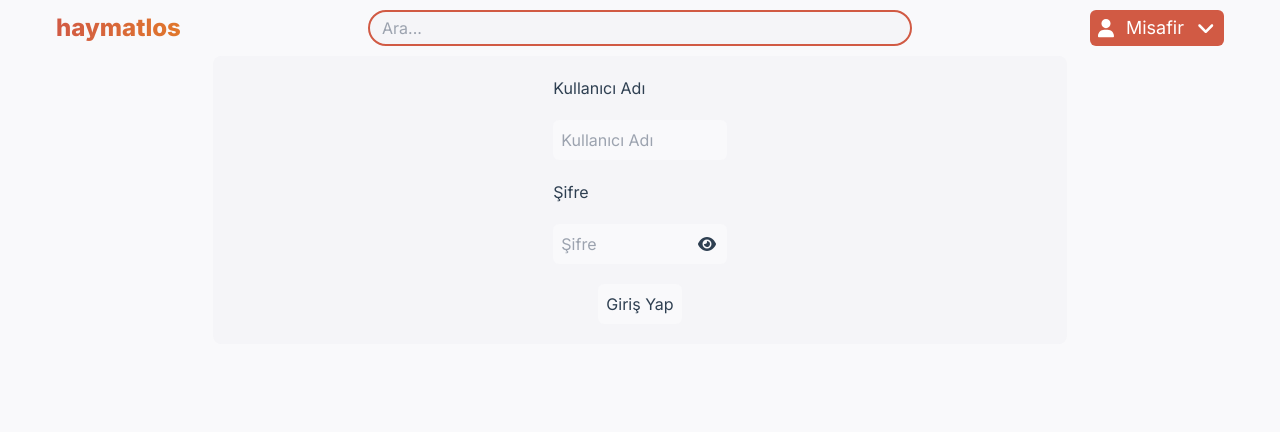
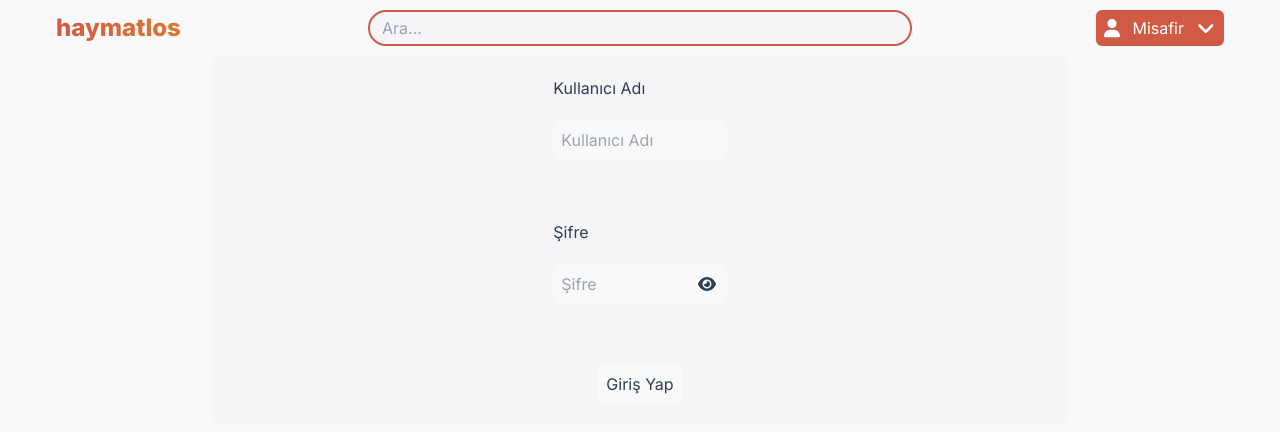
Before and after one commit to mufurkand/haymatlos-frontend, a Next.js app: page /log-in in a window 1280 px wide. Shown: the top 432 px of the page. Built offline with nearby package versions, Linux system fonts and the light colour scheme.

Commit message:
Add input validation and error checks to log-in route

```diff
--- a/components/LogInForm.jsx
+++ b/components/LogInForm.jsx
@@ -1,35 +1,54 @@
 "use client";
 
 import { useState } from "react";
-
 import Input from "@/components/utils/Input";
 import { FontAwesomeIcon } from "@fortawesome/react-fontawesome";
 import { faEye, faEyeSlash } from "@fortawesome/free-solid-svg-icons";
 import { useUserContext } from "@/contexts/UserContext";
 import { useRouter } from "next/navigation";
 import Button from "@/components/utils/Button";
+import ErrorPage from "@/components/utils/ErrorPage";
 
 const LogInForm = () => {
   const [passwordShown, setPasswordShown] = useState(false);
+  const [validationErrors, setValidationErrors] = useState({});
+  const [error, setError] = useState(null);
   const { setUser } = useUserContext();
   const router = useRouter();
 
+  const validateForm = (username, password) => {
+    let tempErrors = {};
+
+    if (username.length > 10)
+      tempErrors.nickname = "Kullanıcı adı 10 karakterden fazla olamaz.";
+    if (password.length > 20)
+      tempErrors.password = "Şifre 20 karakterden fazla olamaz.";
+
+    setValidationErrors(tempErrors);
+    return Object.keys(tempErrors).length === 0;
+  };
+
   const handleSubmit = async (event) => {
     event.preventDefault();
+
     const username = event.target.nickname.value;
     const password = event.target.password.value;
-    const response = await fetch(
+
+    if (!validateForm(username, password)) return;
+
+    const url =
       process.env.NEXT_PUBLIC_BACKEND_URL +
-        `/users/login?nickname=${username}&password=${password}`,
-    );
+      `/users/login?nickname=${username}&password=${password}`;
 
-    const data = await response.json();
-
+    await fetch(url)
+      .then((res) => res.json())
+      .then((data) => {
         // auth failure
-    if (data.status !== 200) {
-      // TODO: handle auth failure
-      return;
-    }
+        // if (data.status !== 200) {
+        //   // TODO: handle auth failure
+        //   console.log("login failed");
+        //   return;
+        // }
 
         const { nickname, role, token, uuid } = data;
         const user = {
@@ -41,7 +60,11 @@ const LogInForm = () => {
 
         setUser(user);
         router.push("/");
+      })
+      .catch((error) => setError(new Error("Sunucu ile bağlantı kuramadık.")));
   };
+
+  if (error !== null) return <ErrorPage message={error.message} />;
 
   return (
     <div className="flex w-full justify-center bg-background dark:bg-darkBackground md:rounded-lg">
@@ -50,13 +73,21 @@ const LogInForm = () => {
         onSubmit={handleSubmit}
       >
         <label>Kullanıcı Adı</label>
-        <Input placeholder="Kullanıcı Adı" type="text" name="nickname" />
+        <Input
+          placeholder="Kullanıcı Adı"
+          type="text"
+          name="nickname"
+          error={validationErrors.hasOwnProperty("nickname")}
+          message={validationErrors.nickname}
+        />
         <label>Şifre</label>
         <div className="relative">
           <Input
             placeholder="Şifre"
             type={passwordShown ? "text" : "password"}
             name="password"
+            error={validationErrors.hasOwnProperty("password")}
+            message={validationErrors.password}
           />
           <button
             type="button"
--- a/components/PostContainer.jsx
+++ b/components/PostContainer.jsx
@@ -136,14 +136,14 @@ const PostContainer = () => {
   if (error) return <ErrorPage message={error.message} />;
 
   return (
-    <div className="flex flex-col items-center p-5">
+    <div className="flex flex-col items-center bg-background p-5 dark:bg-darkBackground md:rounded-lg">
       {/* Searchbar for Mobile */}
       {/* TODO: add a search button to navbar and dynamically show searchbar */}
       <div className="mb-5 flex w-full sm:mb-0 sm:hidden">
         <Searchbar />
       </div>
       {/* Categories */}
-      <div className="mb-5 flex h-14 w-full items-center gap-5 overflow-auto bg-background dark:bg-darkBackground sm:justify-center md:rounded-lg">
+      <div className="mb-5 flex h-14 w-full items-center gap-5 overflow-auto sm:justify-center">
         {categories.map((category) => (
           <Category
             key={category.id}
--- a/components/UserSection.jsx
+++ b/components/UserSection.jsx
@@ -60,9 +60,7 @@ const UserSection = () => {
         <div className="flex w-6 flex-col items-center justify-center p-1">
           <FontAwesomeIcon className="flex-1" icon={faUser} />
         </div>
-        <div className="text-lg">
-          {user === null ? "Misafir" : user.nickname}
-        </div>
+        <div>{user === null ? "Misafir" : user.nickname}</div>
         <div className="flex h-7 w-7 flex-col items-center justify-center p-1">
           <FontAwesomeIcon
             className="flex-1"
--- a/components/utils/Input.jsx
+++ b/components/utils/Input.jsx
@@ -1,11 +1,26 @@
-const Input = ({ placeholder, type, name }) => {
+const Input = ({
+  placeholder,
+  type,
+  name,
+  error = false,
+  message = "Bu gizli bir hata mesajıdır. LOLOLOLOL.",
+}) => {
   return (
-    <input
-      placeholder={placeholder}
-      className="dark:bg-darkForeground w-full rounded-md bg-foreground p-2 focus:outline-none focus:ring-2 focus:ring-accentRed"
-      type={type}
-      name={name}
-    />
+    <div>
+      <input
+        placeholder={placeholder}
+        className="w-full rounded-md bg-foreground p-2 focus:outline-none focus:ring-2 focus:ring-accentRed dark:bg-darkForeground"
+        type={type}
+        name={name}
+      />
+      <p
+        className={
+          "text-sm font-light text-red-500" + " " + (error ? "" : "invisible")
+        }
+      >
+        {"*" + message}
+      </p>
+    </div>
   );
 };
 
```
Lines whose indentation alone changed are shown as unchanged.
